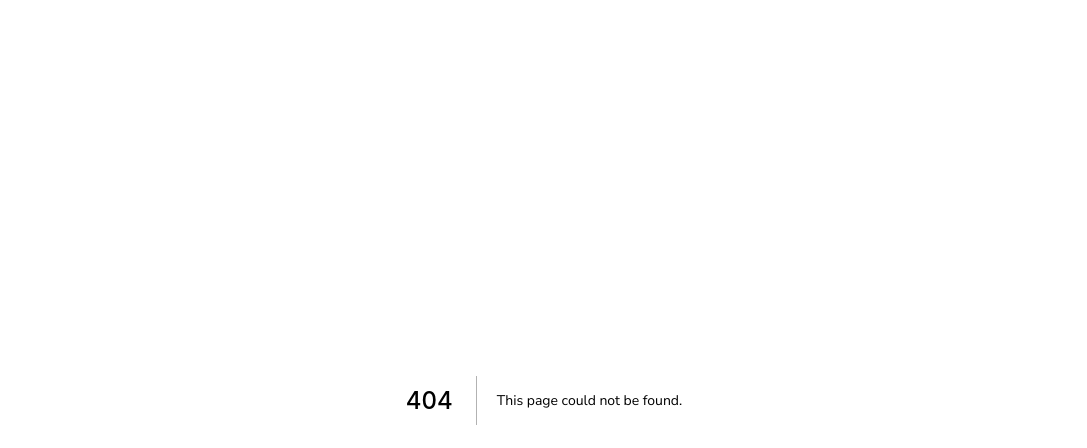
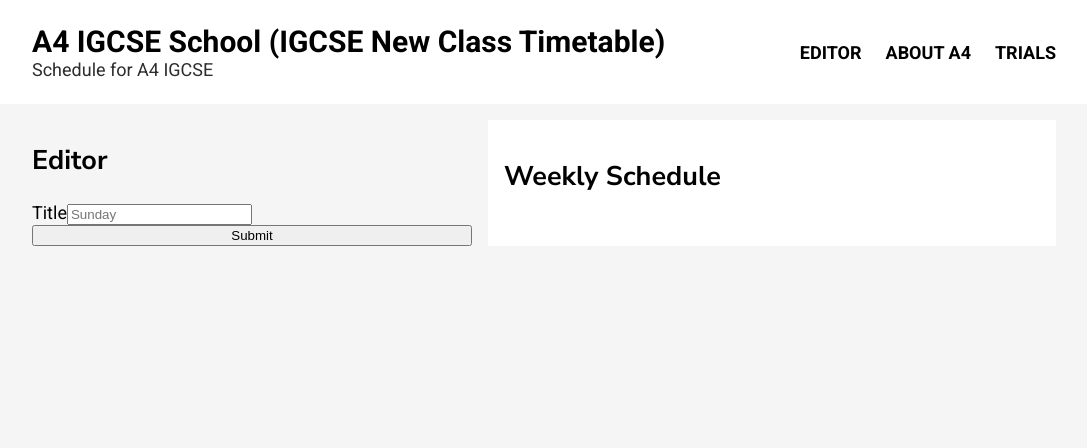
Before and after one commit to Arthusz/my-schedule, a Next.js app: page /editor in a window 1280 px wide. Before the commit this address had no page. Shown: the top 448 px of the page, without its empty margins (96-1183 px from the left). Built offline with nearby package versions, Linux system fonts and the light colour scheme.

Commit message:
developing

```diff
--- a/components/nav.tsx
+++ b/components/nav.tsx
@@ -1,3 +1,4 @@
+import Link from "next/link";
 import styles from "../styles/components/nav.module.scss";
 
 const Nav = () => {
@@ -13,9 +14,9 @@ const Nav = () => {
 					<p className={styles.logoDescription}> Schedule for A4 IGCSE</p>
 				</div>
 				<div className={styles.itemContainer}>
-          <a className={styles.item} href="">
-            Time/Date
-          </a>
+					<Link href="/editor">
+						<a className={styles.item}>Editor</a>
+					</Link>
 					<a className={styles.item} href="">
 						About A4
 					</a>
--- a/components/weeklySchedule.tsx
+++ b/components/weeklySchedule.tsx
@@ -1,16 +1,22 @@
-import { WEEKLY_SCHEDULE } from "../data/schedule";
+import type { ScheduleGroup as ScheduleGroupType } from "../models";
 import styles from "../styles/components/weeklySchedule.module.scss";
 import ScheduleGroup from "./scheduleGroup";
 
-const WeeklySchedule = () => {
+type WeeklyScheduleProps = {
+	scheduleGroups: ScheduleGroupType[];
+};
+
+const WeeklySchedule = (props: WeeklyScheduleProps) => {
+	const { scheduleGroups } = props;
+
 	return (
 		<div className={styles.container}>
 			<h2>Weekly Schedule</h2>
-			{WEEKLY_SCHEDULE.map((schedule, i) => (
+			{scheduleGroups.map((group, i) => (
 				<ScheduleGroup
 					key={i}
-					title={schedule.title}
-					schedules={schedule.schedules}
+					title={group.title}
+					schedules={group.schedules}
 				/>
 			))}
 		</div>
--- a/package.json
+++ b/package.json
@@ -9,6 +9,7 @@
   },
   "dependencies": {
     "date-fns": "^2.28.0",
+    "formik": "^2.2.9",
     "next": "12.0.8",
     "react": "17.0.2",
     "react-dom": "17.0.2",
@@ -16,7 +17,8 @@
     "redux": "^4.1.2",
     "redux-devtools-extension": "^2.13.9",
     "redux-thunk": "^2.4.1",
-    "sass": "^1.49.0"
+    "sass": "^1.49.0",
+    "yup": "^0.32.11"
   },
   "devDependencies": {
     "@types/node": "17.0.8",
--- /dev/null
+++ b/pages/editor.tsx
@@ -0,0 +1,61 @@
+import Head from "next/head";
+import { useState } from "react";
+
+import Nav from "../components/nav";
+import styles from "../styles/pages/editor.module.scss";
+
+import type { ScheduleGroup } from "../models";
+import WeeklySchedule from "../components/weeklySchedule";
+import { Formik, Field, Form } from "formik";
+
+const Editor = () => {
+	const [scheduleGroups, setScheduleGroups] = useState<ScheduleGroup[]>([]);
+
+	const initialValues = {
+		groups: [
+			{
+				title: "",
+				schedules: [
+					{
+						name: "",
+						time: "",
+					},
+				],
+			},
+		],
+	};
+
+	return (
+		<div>
+			<Head>
+				<title>Editor - ZTM Schedule</title>
+			</Head>
+			<Nav />
+			<div className={styles.container}>
+				<div>
+					<h2>Editor</h2>
+					<Formik initialValues={initialValues} onSubmit={console.log}>
+						{({ values, setFieldValue }) => (
+							<Form className={styles.form}>
+								{values.groups.map((foo, i) => (
+									<div key={i}>
+										<label htmlFor={`group.${i}.title`}>Title</label>
+										<Field
+											name={`group.${i}.title`}
+											placeholder="Sunday"
+											type="text"
+										/>
+									</div>
+								))}
+								<button type="submit">Submit</button>
+							</Form>
+						)}
+					</Formik>
+				</div>
+				<WeeklySchedule scheduleGroups={scheduleGroups} />
+			</div>
+		</div>
+	);
+};
+
+export default Editor;
--- /dev/null
+++ b/styles/pages/editor.module.scss
@@ -0,0 +1,12 @@
+.container {
+	width: 80%;
+	margin: 16px auto;
+	display: grid;
+	grid-template-columns: 440px 1fr;
+	gap: 16px;
+}
+
+.form {
+	display: flex;
+	flex-direction: column;
+}
```
Also changed, not shown: pages/index.tsx (+10 -67 lines), pages/schedule.tsx (deleted, +0 -22 lines), pages/schedules.tsx (added, +24 -0 lines), 1 other file (tests, documents, lock files or other folders). Lines whose indentation alone changed are shown as unchanged.
